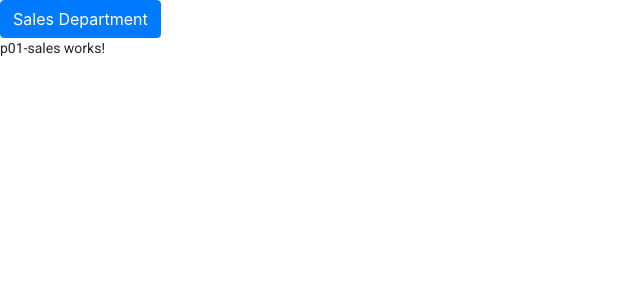
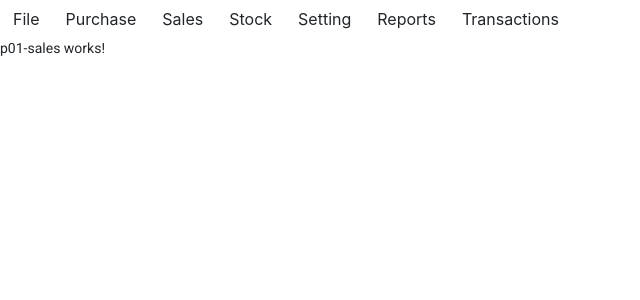
Before and after one commit to GunPkate/ng_erp, an Angular app: page /sales/1 in a window 1280 px wide. Shown: the top 300 px of the page, without its empty margins (0-640 px from the left). Built offline with nearby package versions, Linux system fonts and the light colour scheme.

Commit message:
refactor navbar btn list

```diff
--- a/src/components/button-menu/button-menu.component.html
+++ b/src/components/button-menu/button-menu.component.html
@@ -1,5 +1,5 @@
 <div>
-    <button mat-button class="btn btn-primary" [matMenuTriggerFor]="option1">{{btnTitle}}</button>
+    <button mat-button class="btn" [matMenuTriggerFor]="option1">{{btnTitle}}</button>
 </div>
 
 <mat-menu #option1="matMenu" >
--- a/src/components/button-menu/button-menu.component.ts
+++ b/src/components/button-menu/button-menu.component.ts
@@ -25,7 +25,7 @@ export class ButtonMenuComponent implements OnInit {
 
   triggerBtn(value: string){
     this.btnEvent.emit("sales/"+value);
-    console.log(value)
+    console.log(value,this.btnTitle)
   }
 
   getSubBtn(number: number){
--- a/src/components/navbar/navbar.component.html
+++ b/src/components/navbar/navbar.component.html
@@ -1,3 +1,5 @@
-<app-button-menu [btnTitle] = "title1"  [btnMenuList]= "inputBtn1" (BtnEvent)="triggerBtnEvent($event)"></app-button-menu>
+<div class="d-flex">
+        <app-button-menu *ngFor="let i of allBtn" [btnTitle] = "i.title"  [btnMenuList]= "i.inputBtn" (BtnEvent)="triggerBtnEvent($event)"></app-button-menu>
+</div>
 
 {{topic}}
--- a/src/components/navbar/navbar.component.ts
+++ b/src/components/navbar/navbar.component.ts
@@ -7,11 +7,68 @@ import { Router } from '@angular/router';
   styleUrls: ['./navbar.component.css']
 })
 export class NavbarComponent {
-  title1 = 'Sales Department';
   topic = ''
 
   constructor(private router: Router){}
-  inputBtn1 = [
+  allBtn = [
+    {title: 'File',
+      inputBtn: [
+        {
+          btnTitleName: "Print Invoice",
+          subMenu: "1",
+          subBtn:[]
+        },
+        {
+          btnTitleName: "Sale Report",
+          subMenu: "2",
+          subBtn: [
+            {btnTitleName: "Daily"},
+            {btnTitleName: "Weekly"},
+            {btnTitleName: "Monthly"},
+          ]
+        },
+        {
+          btnTitleName: "Purchase Report",
+          subMenu: "3",
+          subBtn: [
+            {btnTitleName: "Daily"},
+            {btnTitleName: "Weekly"},
+            {btnTitleName: "Monthly"},
+          ]
+        },
+
+      ]
+    },{
+      title: 'Purchase',
+      inputBtn: [
+        {
+          btnTitleName: "Print Invoice",
+          subMenu: "1",
+          subBtn:[]
+        },
+        {
+          btnTitleName: "Sale Report",
+          subMenu: "2",
+          subBtn: [
+            {btnTitleName: "Daily"},
+            {btnTitleName: "Weekly"},
+            {btnTitleName: "Monthly"},
+          ]
+        },
+        {
+          btnTitleName: "Purchase Report",
+          subMenu: "3",
+          subBtn: [
+            {btnTitleName: "Daily"},
+            {btnTitleName: "Weekly"},
+            {btnTitleName: "Monthly"},
+          ]
+        },
+
+      ]
+    },{
+      title: 'Sales',
+      inputBtn: [
         {
           btnTitleName: "Customers",
           subMenu: "1",
@@ -33,6 +90,120 @@ export class NavbarComponent {
         },
 
       ]
+    },{
+      title: 'Stock',
+      inputBtn: [
+        {
+          btnTitleName: "Print Invoice",
+          subMenu: "1",
+          subBtn:[]
+        },
+        {
+          btnTitleName: "Sale Report",
+          subMenu: "2",
+          subBtn: [
+            {btnTitleName: "Daily"},
+            {btnTitleName: "Weekly"},
+            {btnTitleName: "Monthly"},
+          ]
+        },
+        {
+          btnTitleName: "Purchase Report",
+          subMenu: "3",
+          subBtn: [
+            {btnTitleName: "Daily"},
+            {btnTitleName: "Weekly"},
+            {btnTitleName: "Monthly"},
+          ]
+        },
+
+      ]
+    },{
+      title: 'Setting',
+      inputBtn: [
+        {
+          btnTitleName: "Print Invoice",
+          subMenu: "1",
+          subBtn:[]
+        },
+        {
+          btnTitleName: "Sale Report",
+          subMenu: "2",
+          subBtn: [
+            {btnTitleName: "Daily"},
+            {btnTitleName: "Weekly"},
+            {btnTitleName: "Monthly"},
+          ]
+        },
+        {
+          btnTitleName: "Purchase Report",
+          subMenu: "3",
+          subBtn: [
+            {btnTitleName: "Daily"},
+            {btnTitleName: "Weekly"},
+            {btnTitleName: "Monthly"},
+          ]
+        },
+
+      ]
+    },{
+      title: 'Reports',
+      inputBtn: [
+        {
+          btnTitleName: "Print Invoice",
+          subMenu: "1",
+          subBtn:[]
+        },
+        {
+          btnTitleName: "Sale Report",
+          subMenu: "2",
+          subBtn: [
+            {btnTitleName: "Daily"},
+            {btnTitleName: "Weekly"},
+            {btnTitleName: "Monthly"},
+          ]
+        },
+        {
+          btnTitleName: "Purchase Report",
+          subMenu: "3",
+          subBtn: [
+            {btnTitleName: "Daily"},
+            {btnTitleName: "Weekly"},
+            {btnTitleName: "Monthly"},
+          ]
+        },
+
+      ]
+    },{
+      title : 'Transactions',
+      inputBtn : [
+        {
+          btnTitleName: "Print Invoice",
+          subMenu: "1",
+          subBtn:[]
+        },
+        {
+          btnTitleName: "Sale Report",
+          subMenu: "2",
+          subBtn: [
+            {btnTitleName: "Daily"},
+            {btnTitleName: "Weekly"},
+            {btnTitleName: "Monthly"},
+          ]
+        },
+        {
+          btnTitleName: "Purchase Report",
+          subMenu: "3",
+          subBtn: [
+            {btnTitleName: "Daily"},
+            {btnTitleName: "Weekly"},
+            {btnTitleName: "Monthly"},
+          ]
+        },
+
+      ]
+    }
+  ]
 
   triggerBtnEvent(value: string){
     // this.topic = value
```
Also changed, not shown: 1 other file (tests, documents, lock files or other folders). Lines whose indentation alone changed are shown as unchanged.
